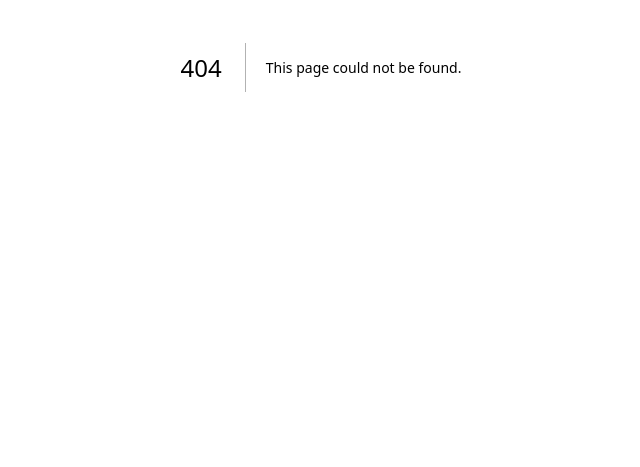
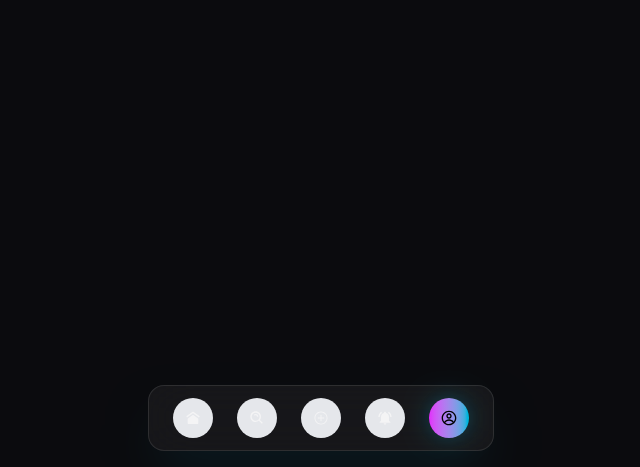
Before and after one commit to YOGESH-OYS/Dev-Stream-A-Developers-Community, a Next.js app: page /profile in a window 1280 px wide. Before the commit this address had no page. Shown: the part 333-800 px from the top of the page, without its empty margins (319-959 px from the left). Built offline with nearby package versions, Linux system fonts and the light colour scheme.

Commit message:
PAGES 00

```diff
--- a/src/app/components/ui/floating-dock.tsx
+++ b/src/app/components/ui/floating-dock.tsx
@@ -18,6 +18,8 @@ import {
   useTransform,
 } from "motion/react";
 
+import Link from "next/link";
+import { usePathname } from "next/navigation";
 import { useRef, useState } from "react";
 
 import { RiHome9Fill } from "react-icons/ri"
@@ -35,10 +37,11 @@ export const FloatingDock = ({
   desktopClassName?: string;
   mobileClassName?: string;
 }) => {
+  const pathname = usePathname();
   return (
     <>
-      <FloatingDockDesktop items={items} className={desktopClassName} />
-      <FloatingDockMobile items={items} className={mobileClassName} />
+      <FloatingDockDesktop items={items} className={desktopClassName} pathname={pathname} />
+      <FloatingDockMobile items={items} className={mobileClassName} pathname={pathname} />
     </>
   );
 };
@@ -46,9 +49,11 @@ export const FloatingDock = ({
 const FloatingDockMobile = ({
   items,
   className,
+  pathname,
 }: {
   items: { title: string; icon: React.ReactNode; href: string }[];
   className?: string;
+  pathname: string | null;
 }) => {
   const [open, setOpen] = useState(false);
   return (
@@ -59,7 +64,9 @@ const FloatingDockMobile = ({
             layoutId="nav"
             className="absolute inset-x-0 bottom-full mb-2 flex flex-col gap-2 "
           >
-            {items.map((item, idx) => (
+            {items.map((item, idx) => {
+              const isActive = pathname === item.href;
+              return (
                 <motion.div
                   key={item.title}
                   initial={{ opacity: 0, y: 10 }}
@@ -76,15 +83,21 @@ const FloatingDockMobile = ({
                   }}
                   transition={{ delay: (items.length - 1 - idx) * 0.05 }}
                 >
-                <a
+                  <Link
                     href={item.href}
-                  key={item.title}
-                  className="flex h-10 w-10 items-center justify-center rounded-full bg-gray-50 dark:bg-neutral-900"
+                    prefetch
+                    className={cn(
+                      "flex h-10 w-10 items-center justify-center rounded-full",
+                      isActive
+                        ? "bg-gradient-to-r from-fuchsia-500 to-cyan-500 text-black shadow-[0_0_20px] shadow-cyan-500/30"
+                        : "bg-gray-50 dark:bg-neutral-900"
+                    )}
                   >
                     <div className="h-4 w-4">{item.icon}</div>
-                </a>
+                  </Link>
                 </motion.div>
-            ))}
+              );
+            })}
           </motion.div>
         )}
       </AnimatePresence>
@@ -101,9 +114,11 @@ const FloatingDockMobile = ({
 const FloatingDockDesktop = ({
   items,
   className,
+  pathname,
 }: {
   items: { title: string; icon: React.ReactNode; href: string }[];
   className?: string;
+  pathname: string | null;
 }) => {
   let mouseX = useMotionValue(Infinity);
   return (
@@ -116,7 +131,7 @@ const FloatingDockDesktop = ({
       )}
     >
       {items.map((item) => (
-        <IconContainer mouseX={mouseX} key={item.title} {...item} />
+        <IconContainer mouseX={mouseX} key={item.title} {...item} isActive={pathname === item.href} />
       ))}
     </motion.div>
   );
@@ -127,11 +142,13 @@ function IconContainer({
   title,
   icon,
   href,
+  isActive,
 }: {
   mouseX: MotionValue;
   title: string;
   icon: React.ReactNode;
   href: string;
+  isActive: boolean;
 }) {
   let ref = useRef<HTMLDivElement>(null);
 
@@ -177,13 +194,16 @@ function IconContainer({
 
 
   return (
-    <a href={href}>
+    <Link href={href} prefetch>
       <motion.div
         ref={ref}
         style={{ width, height }}
         onMouseEnter={() => setHovered(true)}
         onMouseLeave={() => setHovered(false)}
-        className="relative flex aspect-square items-center justify-center rounded-full bg-gray-200 dark:bg-neutral-800"
+        className={cn(
+          "relative flex aspect-square items-center justify-center rounded-full transition-colors",
+          isActive ? "bg-gradient-to-r from-fuchsia-500 to-cyan-500 text-black shadow-[0_0_25px] shadow-cyan-500/30" : "bg-gray-200 dark:bg-neutral-800"
+        )}
       >
         <AnimatePresence>
           {hovered && (
@@ -204,23 +224,24 @@ function IconContainer({
           {icon}
         </motion.div>
       </motion.div>
-    </a>
+    </Link>
   );
 }
 
 
 export function FloatingNavbar(){
+  const pathname = usePathname();
 	return(
 		<main>
 			<div className="fixed top-0 left-0 w-full z-[9999]">
 			<ScrollEffect />
       <FloatingDock
         items={[
-          { title: "Home", icon: <RiHome9Fill />, href: "/" },
-          { title: "Search", icon: <BiSearchAlt />, href: "/" },
-          { title: "Post", icon: <IoIosAddCircleOutline />, href: "/" },
-          { title: "Notification", icon: <MdNotificationsActive />, href: "/" },
-          { title: "Profile", icon: <CgProfile />, href: "/" },
+          { title: "Home", icon: <RiHome9Fill />, href: "/home" },
+          { title: "Search", icon: <BiSearchAlt />, href: "/search" },
+          { title: "Post", icon: <IoIosAddCircleOutline />, href: "/post" },
+          { title: "Notification", icon: <MdNotificationsActive />, href: "/notification" },
+          { title: "Profile", icon: <CgProfile />, href: "/profile" },
         ]}
         desktopClassName="fixed bottom-4 left-1/2 -translate-x-1/2"
         mobileClassName="fixed bottom-4 right-4"
--- /dev/null
+++ b/src/app/notification/page.tsx
@@ -0,0 +1,9 @@
+import { FloatingNavbar } from "../components/ui/floating-dock"
+
+export default function Notification(){
+  return(
+    <main>
+      <FloatingNavbar />
+    </main>
+  )
+}
--- /dev/null
+++ b/src/app/post/page.tsx
@@ -0,0 +1,9 @@
+import { FloatingNavbar } from "../components/ui/floating-dock"
+
+export default function Post(){
+  return(
+    <main>
+      <FloatingNavbar />
+    </main>
+  )
+}
--- /dev/null
+++ b/src/app/profile/page.tsx
@@ -0,0 +1,9 @@
+import { FloatingNavbar } from "../components/ui/floating-dock"
+
+export default function Profile(){
+  return(
+    <main>
+      <FloatingNavbar />
+    </main>
+  )
+}
--- /dev/null
+++ b/src/app/search/page.tsx
@@ -0,0 +1,9 @@
+import { FloatingNavbar } from "../components/ui/floating-dock"
+
+export default function Search(){
+  return(
+    <main>
+      <FloatingNavbar />
+    </main>
+  )
+}
```
Lines whose indentation alone changed are shown as unchanged.
